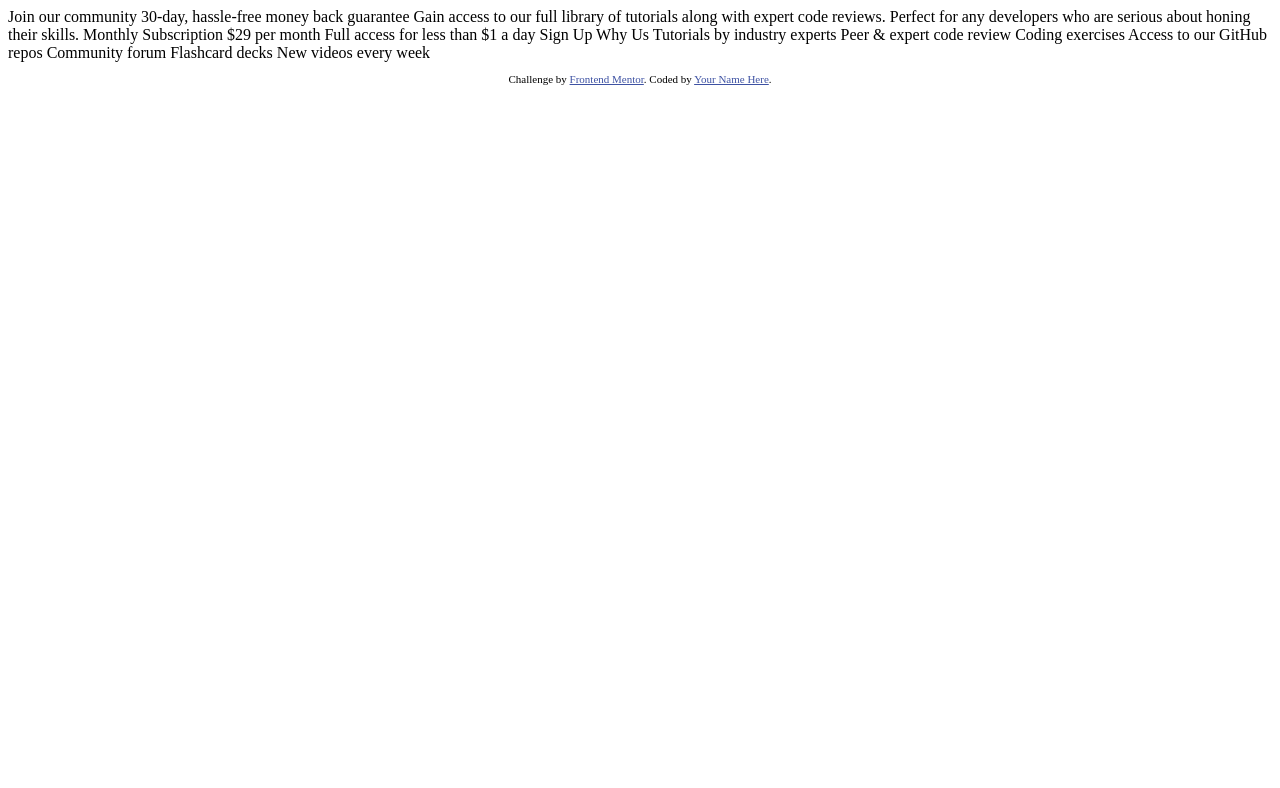
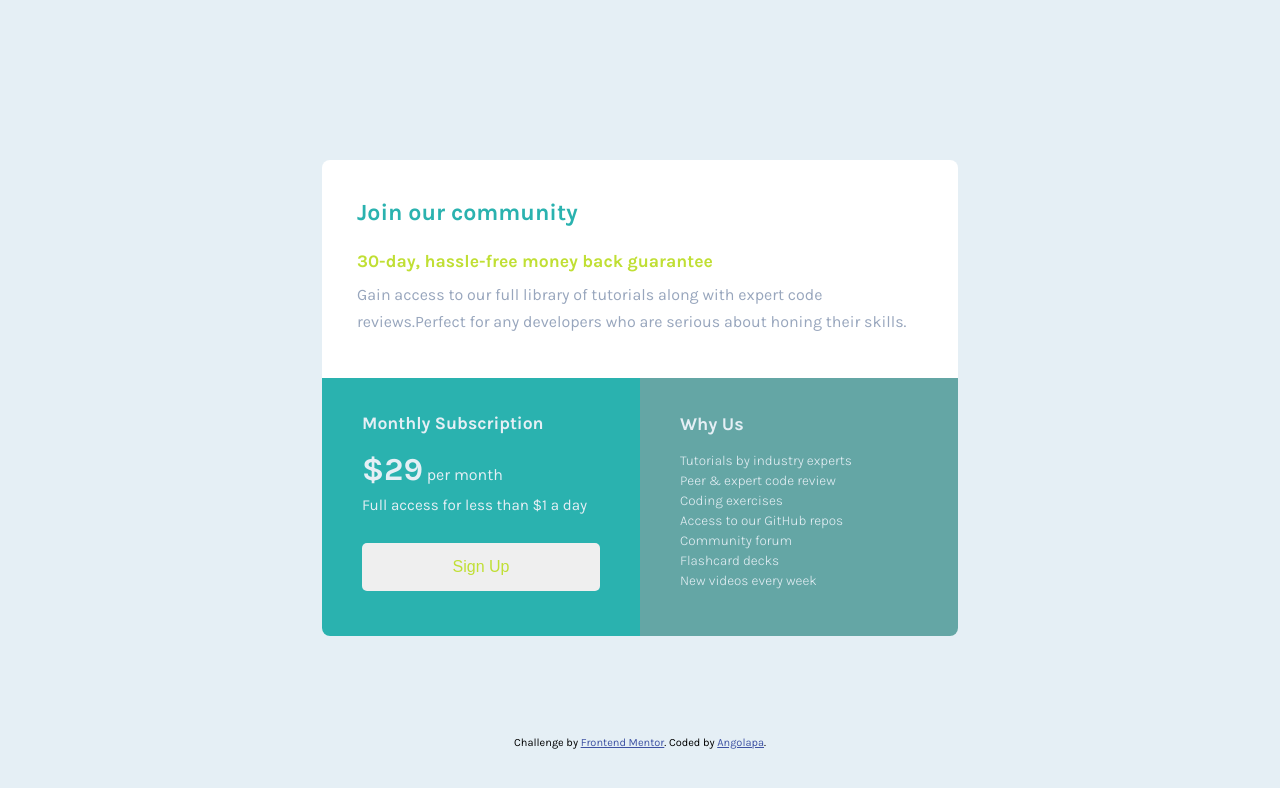
Before and after one commit to Angolapa/Single-price-grid-component-master, a plain HTML site: page index.html in a window 1280 px wide. Drawn offline with Linux system fonts and the light colour scheme.

Commit message:
Actualizacion

```diff
--- a/index.html
+++ b/index.html
@@ -1,50 +1,54 @@
 <!DOCTYPE html>
 <html lang="en">
+
 <head>
   <meta charset="UTF-8">
-  <meta name="viewport" content="width=device-width, initial-scale=1.0"> <!-- displays site properly based on user's device -->
+  <meta name="viewport" content="width=device-width, initial-scale=1.0">
+  <link rel="icon" type="image/png" sizes="32x32" href="./images/favicon-32x32.png">
+  <link rel="stylesheet" href="styles.css">
+  <title>Frontend Mentor | Single Price Grid Component</title>
+</head>
 
-  <link rel="icon" type="image/png" sizes="32x32" href="./images/favicon-32x32.png">
+<body>
+  <main class="main_container">
 
-  <title>Frontend Mentor | Single Price Grid Component</title>
+    <section class="our_community">
+      <h2 class="title"> Join our community</h2>
+      <h2 class="promo">30-day, hassle-free money back guarantee</h2>
+      <p>Gain access to our full library of tutorials along with expert code reviews.Perfect for any developers who are
+        serious about honing their skills.</p>
+    </section>
 
-  <!-- Feel free to remove these styles or customise in your own stylesheet 👍 -->
-  <style>
-    .attribution { font-size: 11px; text-align: center; }
-    .attribution a { color: hsl(228, 45%, 44%); }
-  </style>
-</head>
-<body>
-  Join our community
+    <section class="monthly_subscription">
+      <h2> Monthly Subscription</h2>
+      <span class="price"> &dollar;29</span>
+      <span class="payment">per month</span>
+      <p>Full access for less than &dollar;1 a day</p>
+      <button>Sign Up</button>
+    </section>
 
-  30-day, hassle-free money back guarantee
+    <section class="why_us">
+      <h2>Why Us</h2>
+      <ul>
+        <li>Tutorials by industry experts</li>
+        <li>Peer &amp; expert code review</li>
+        <li>Coding exercises</li>
+        <li>Access to our GitHub repos</li>
+        <li>Community forum</li>
+        <li>Flashcard decks</li>
+        <li>New videos every week</li>
+      </ul>
+    </section>
 
-  Gain access to our full library of tutorials along with expert code reviews.
-  Perfect for any developers who are serious about honing their skills.
+  </main>
 
-  Monthly Subscription
-
-  &dollar;29 per month
-
-  Full access for less than &dollar;1 a day
-
-  Sign Up
-
-  Why Us
-
-  Tutorials by industry experts
-  Peer &amp; expert code review
-  Coding exercises
-  Access to our GitHub repos
-  Community forum
-  Flashcard decks
-  New videos every week
 
   <footer>
     <p class="attribution">
       Challenge by <a href="https://www.frontendmentor.io?ref=challenge" target="_blank">Frontend Mentor</a>.
-      Coded by <a href="#">Your Name Here</a>.
+      Coded by <a href="https://www.linkedin.com/in/jose-alfredo-perez-angola/">Angolapa</a>.
     </p>
   </footer>
 </body>
+
 </html>
--- /dev/null
+++ b/styles.css
@@ -0,0 +1,162 @@
+@import url('https://fonts.googleapis.com/css2?family=Karla:ital,wght@0,200..800;1,200..800&display=swap');
+
+:root{
+--Light_Gray: hsl(204, 43%, 93%);
+--Light_Cyan: hsl(179, 27%, 52%);
+--Grayish_Blue: hsl(218, 22%, 67%);
+--Cyan: hsl(179, 62%, 43%);
+--Bright_Yellow: hsl(71, 73%, 54%);
+}
+
+
+body{
+    margin: 0;
+    padding: 0;
+
+    background-color: var(--Light_Gray);
+    font-family: "Karla", sans-serif;
+    Font-size: 16px;
+}
+/*-------------Mobile first (375px)----------*/
+
+.main_container{
+    background-color: white;
+    width: 313px;/*Ancho*/
+    height:730px ; /*Altura*/
+    margin: 70px auto 70px; /*Arriba, a los lados, abajo*/
+    border-radius: 8px;/*Redondear bordes*/
+    overflow: hidden; /*Cualquier elemento que sobre salga se oculte atras de este elemento*/
+}
+
+/*-------------Our Community--------*/
+.our_community{
+    padding: 8px 24px 24px 24px; /*Margenes interiores*/
+    height: 270px;/*Altura*/
+    box-sizing: border-box;/*Evitar que aumente de tamano del contenedor*/
+}
+
+.our_community h2.title{
+    font-size: 1.2em;/*Tamaño de la letra*/
+    color: var(--Cyan);/*Color de la letra*/
+}
+
+.our_community h2.promo{
+    color: var(--Bright_Yellow);/*Tamaño de la letra*/
+    font-size: 1em;/*Color de la letra*/
+    margin: 25px 0 10px 0; /*Arriba  Derecha Abajo Izquierda*/
+}
+ .our_community p{
+    color:var(--Grayish_Blue);
+    font-size: 0.86em;
+    line-height: 1em;
+    margin-top: 16px;
+
+ }
+/*-------------Monthly Subscription--------*/
+
+.monthly_subscription{
+    background-color: var(--Cyan);
+    padding: 12px 24px 24px 24px;/*Margenes interiores*/
+    height: 230px;/*Altura*/
+    box-sizing: border-box;/*Evitar que aumente de tamano del contenedor*/
+    color: var(--Light_Gray);
+}
+
+.monthly_subscription h2{
+    font-size: 1em; /*Tamaño de la fuente*/
+    margin-bottom: 18px;/*Margen inferior*/
+}
+
+.price{
+    font-size: 2em;/*Tamaño de la fuente*/
+    font-weight: 700;/*Grueso de la letra*/
+}
+.monthly_subscription p{
+    margin-top: 8px;/*Margen superior*/
+}
+button{
+    margin-top: 14px;/*Margen superior*/
+    color: var(--Bright_Yellow);
+    border-radius: 5px;/*Redondear borde*/
+    width: 100%;/*Ancho*/
+    height: 48px;/*Alto*/
+    border-style: none;/*Quitar estilos*/
+    font-size: 16px; /*Cambiar el tamaño de la letra*/
+    font-weight: 700px;
+
+}
+
+/*-------------Why Us--------*/
+
+.why_us{
+    background-color: var(--Light_Cyan);
+    padding: 12px 24px 24px 24px;/*Margenes interiores*/
+    height: 230px;/*Altura*/
+    box-sizing: border-box;/*Evitar que aumente de tamano del contenedor*/
+    color: var(--Light_Gray);
+}
+
+.why_us h2{
+    font-size: 18px;/**/
+}
+li{
+    list-style: none;/*Quitar estilo de la lista */
+    margin-left: -40px;/*Margen izquierdo*/
+    font-size: 0.85em;/*Tamaño de la letra */
+    line-height: 20px;/*Espacio interlineado*/
+    font-weight: 300;/*Ancho de la letra*/
+}
+
+/*--------Footer---------*/
+.attribution { font-size: 11px; text-align: center; }
+.attribution a { color: hsl(228, 45%, 44%); }
+
+
+/*-------------Desktop-----------------*/
+
+@media only screen and (min-width:680px){
+
+    .main_container{
+        width: 636px;  /*Ancho*/
+        height: 476px; /*Altura*/
+        display: grid; /*Para poder trabajar el lyout mas controlado*/
+        grid-template-columns: 1fr 1fr;/*Columnas y filas*/
+        margin: 160px auto 100px;
+    }
+
+    .our_community{
+        grid-column: 1 / 3;/*Poner en posicion */
+        padding: 20px 35px 35px 35px; /*Arriba Derecha Abajo Izquierda */
+        height: 218px; /*Altura*/
+    }
+
+    .our_community h2.title{
+        font-size: 1.45em;/*Tamaño de la letra */
+    }
+    .our_community h2.promo{
+        font-size: 1.1em;/*Tamaño de la letra */
+    }
+    .our_community p{
+        font-size: 1em; /*Tamaño de la letra */
+        line-height: 27px;/*Interlineado*/
+        margin-top: 8px;/*Margen desde la parte superior */
+    }
+
+    .monthly_subscription{
+        padding: 20px 40px 40px 40px;/*Arriba Derecha Abajo Izquierda*/
+        height: 258px;/*Altura*/
+    }
+
+    .monthly_subscription h2{
+        font-size: 1.1em;/*Tamaño de la letra */
+    }
+    .monthly_subscription p{
+        font-size: 0.95em;/*Tamaño de la letra */
+    }
+
+    .why_us{
+        height: 258px;/*Altura*/
+        padding: 20px 40px 40px 40px;/*Arriba Derecha Abajo Izquierda*/
+    }
+
+}
```
